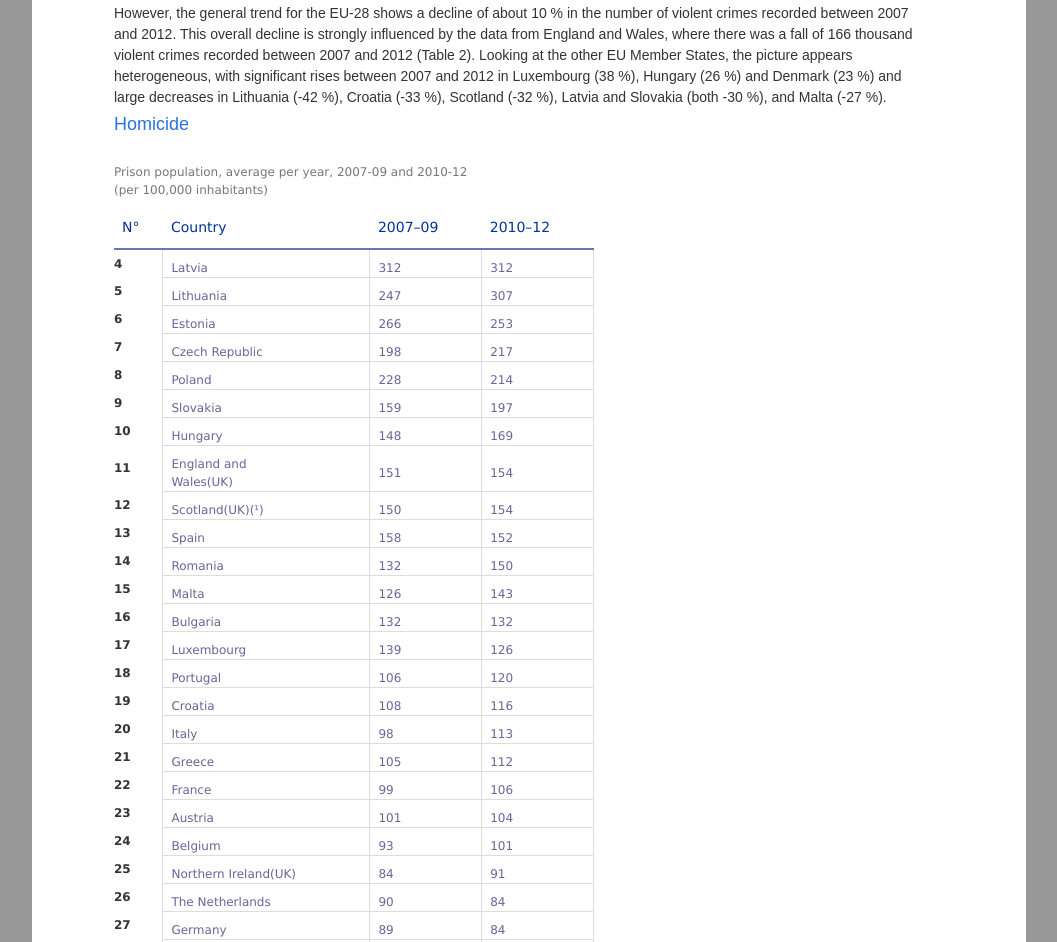
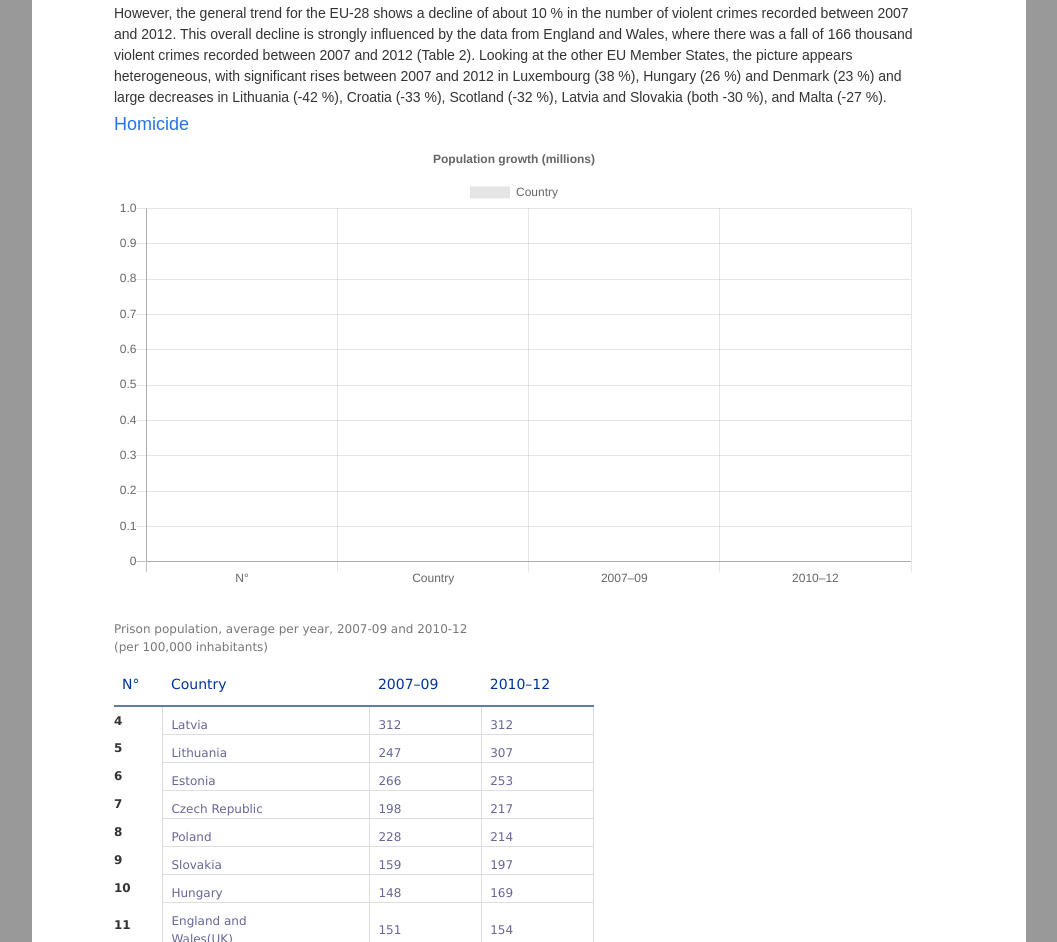
Before and after one commit to SebastienFirouzfar/js-datavisualisation-challenge, a plain HTML site: page index.html in a window 1280 px wide. Shown: the part 3517-4459 px from the top of the page, without its empty margins (111-1168 px from the left). Drawn offline with nearby package versions, Linux system fonts and the light colour scheme; a web font is replaced by a local one.

Commit message:
Suite exo 2

```diff
--- a/index.html
+++ b/index.html
@@ -1472,6 +1472,8 @@
                 <span class="mw-headline" id="Homicides">Homicide</span>
               </h4>
 
+              <!--Initialisation canvas 2-->
+              <canvas id="bar-chart-grouped" width="800" height="450"></canvas>
               <table cellspacing="0" cellpadding="0" id="table2">
                 <caption>Prison population, average per year, 2007-09 and 2010-12
                   <br> (per 100,000 inhabitants)</caption>
--- a/index.js
+++ b/index.js
@@ -68,3 +68,57 @@ new Chart(document.getElementById("line-chart"), {
         }
     }
 });
+
+/**********************************************Exo 2************************************/
+let country2 = document.querySelectorAll("#table2 thead tr")[0]
+let tabCountry = [];
+Array.from(country2.children).forEach(function(countryName){
+    if(countryName.innerHTML.length > 0){
+        tabCountry.push(countryName.innerText);
+    }
+})
+console.log(tabCountry);
+
+let tab2 = []
+dataset2 = Array.from(document.querySelectorAll("#table1 thead tr"))
+
+
+dataset2.forEach(function (datas2) {
+    let object = {}
+    let arData2 = []
+    //declarons un tableau d'enfant
+    data = Array.from(datas2.children);
+    //on supprime le 1 et le 2 du tableau des données
+    data.shift()
+    data.shift()
+    //nous parcourons les données (les valeurs pour chaque pays)
+    data.forEach(function (x) {
+        arData2.push(parseInt(x.innerText))
+    })
+    //Enregistrons les données dans l'object
+    object.data = arData2
+    object.label = datas2.children[1].innerText
+    object.borderColor = getRandomColor()
+    //Une fois que nous avons enregistre les nouvelles données nous
+    //pouvons le mettre dans le tableau
+    tab2.push(object);
+
+    console.log(arData2);
+})
+
+console.log(tab2);
+
+
+new Chart(document.getElementById("bar-chart-grouped"), {
+    type: 'bar',
+    data: {
+      labels: tabCountry,
+      datasets: tab2
+    },
+    options: {
+      title: {
+        display: true,
+        text: 'Population growth (millions)'
+      }
+    }
+});
```
